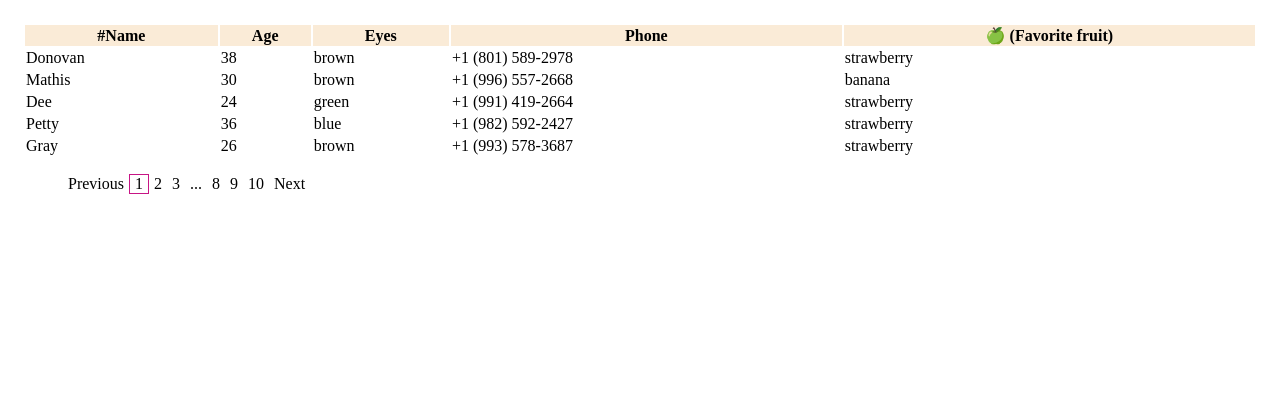
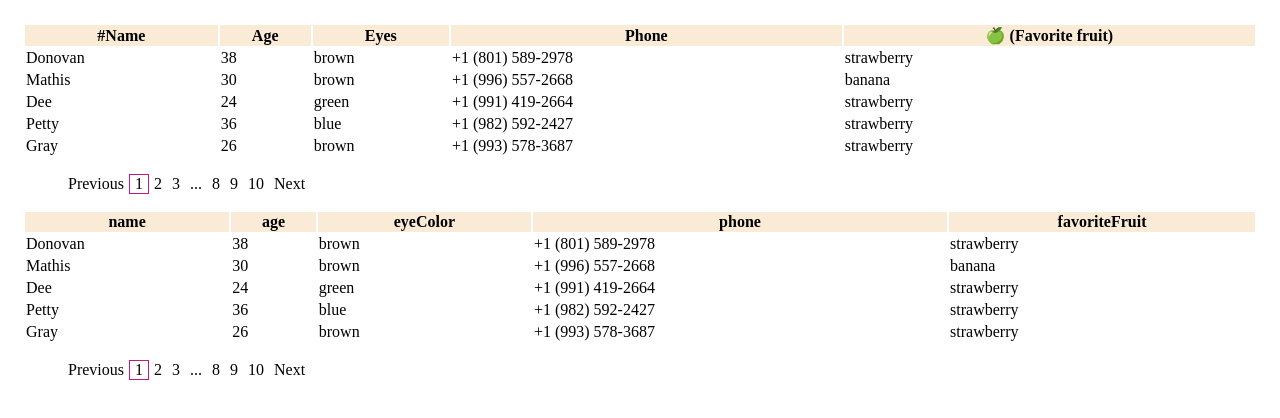
Before and after one commit to ekokotov/react-url-table, a React app: page / in a window 1280 px wide. Shown: the top 418 px of the page. Built offline with nearby package versions, Linux system fonts and the light colour scheme.

Commit message:
supports plain string array for headers

```diff
--- a/app.tsx
+++ b/app.tsx
@@ -41,6 +41,7 @@ function App(): React.ReactElement {
     //     }, [page]
     // );
     return (
+        <div>
             <UrlTable
                 //url="https://randomuser.me/api/?page=1&results=10"
                 // url="https://next.json-generator.com/api/json/get/4k6xmJ21r"
@@ -60,6 +61,27 @@ function App(): React.ReactElement {
                 // search={'global'}
                 uniqProp={'_id'}
             />
+            <UrlTable
+                //url="https://randomuser.me/api/?page=1&results=10"
+                // url="https://next.json-generator.com/api/json/get/4k6xmJ21r"
+                data={data}
+                pageSize={5}
+                headers={['name', 'age', 'eyeColor', 'phone', 'favoriteFruit']}
+                fields={['name', 'age', 'eyeColor', 'phone', 'favoriteFruit']}
+                pagination={{
+                    // pageCount: 5, // don't specify it
+                    pageRangeDisplayed: 0,
+                    marginPagesDisplayed: 3,
+                    // onPageChange: (page: { selected: number }): void => {
+                    //     setPage(page.selected);
+                    // }
+                }}
+                // sorting={'compound'}
+                // search={'global'}
+                uniqProp={'_id'}
+            />
+        </div>
+
     )
 }
 
--- a/src/components/header.tsx
+++ b/src/components/header.tsx
@@ -2,14 +2,19 @@ import React from 'react';
 import {IHeaderProp} from "./types";
 
 interface IProps {
-    data?: IHeaderProp
+    data: IHeaderProp
 }
 
 function Header(props: IProps): React.ReactElement {
-    const {render, name} = props.data;
+    const renderHeader = (data: IHeaderProp) => {
+        if (typeof data === 'string') {
+            return data;
+        }
+        return data.render ? data.render(data.name) : data.name;
+    };
 
     return (
-        <th>{render ? render(name) : name}</th>
+        <th>{renderHeader(props.data)}</th>
     )
 }
 
--- a/src/components/thead.tsx
+++ b/src/components/thead.tsx
@@ -1,7 +1,7 @@
 import React, {useContext} from 'react';
 import {Store} from "../store/context";
 import Header from "./header";
-import {IHeaderProp, IStore} from "./types";
+import {IHeaderProp, IHeaderPropObject, IStore} from "./types";
 
 interface IProps {
 
@@ -9,11 +9,20 @@ interface IProps {
 
 function Thead(props: React.PropsWithChildren<IProps>): React.ReactElement {
     const [store]: [IStore] = useContext(Store);
+    const renderHeader = (header: IHeaderProp): string => {
+        if(typeof header === 'string') {
+            return header;
+        }
+        return header.name;
+    };
 
     return (
         <thead>
         <tr>
-            {store.headers.map((header: IHeaderProp) => <Header key={header.name} data={header}/>)}
+            {
+                store.headers.map((header: IHeaderProp) =>
+                    <Header key={renderHeader(header)} data={header}/>)
+            }
         </tr>
         </thead>
     )
```
Also changed, not shown: src/components/types.ts (+5 -2 lines). Lines whose indentation alone changed are shown as unchanged.
